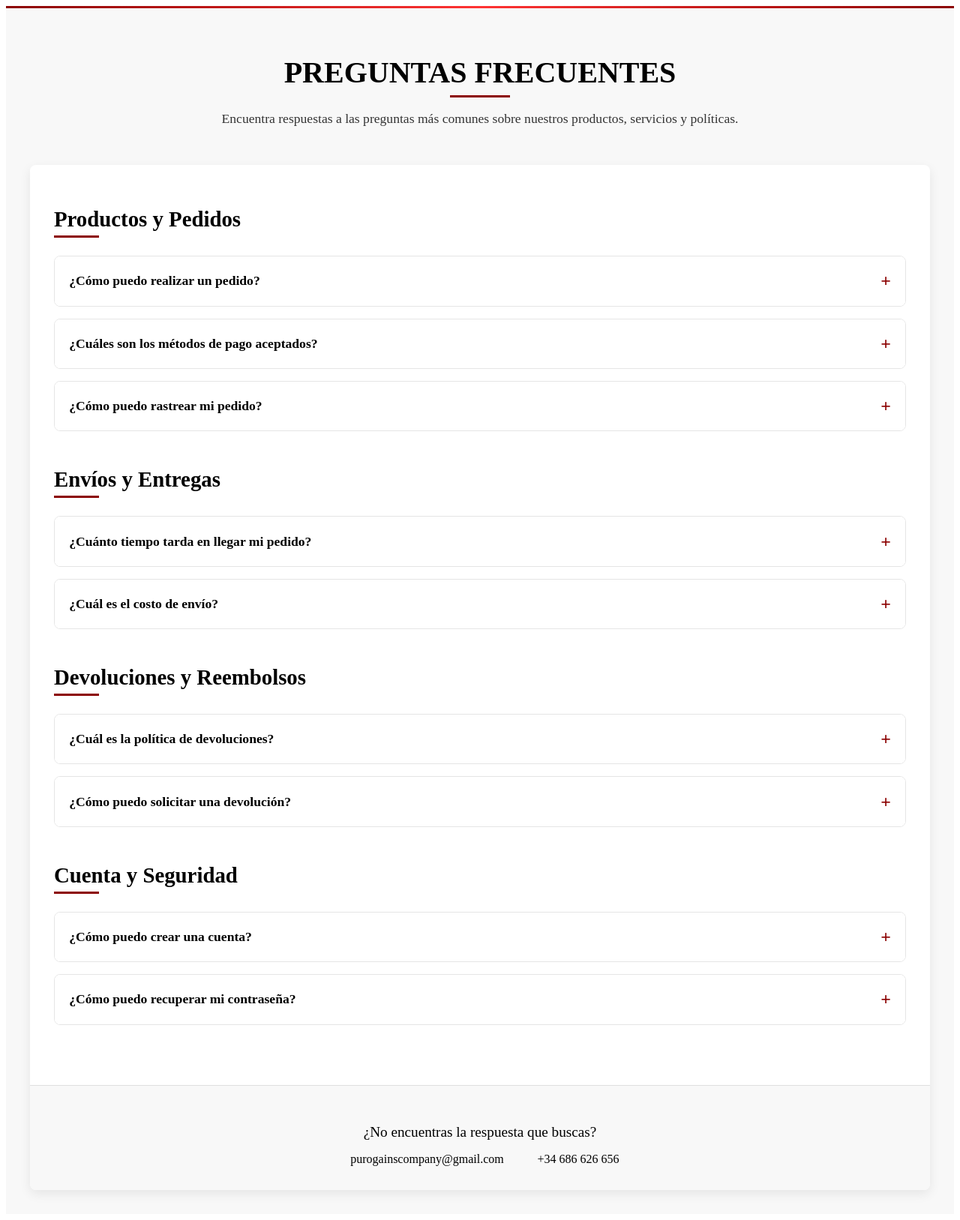
After one commit to diegocardonahernandez/TFG, a PHP site: page /paymentConfirmation/faq.php in a window 1280 px wide. The commit adds this page. Shown: the whole page at 75% size. Run offline with PHP 8.4, Linux system fonts and the light colour scheme.

Commit message:
Faq view

```diff
--- a/Controller/route.php
+++ b/Controller/route.php
@@ -42,6 +42,9 @@ switch ($method) {
                 break;
             case '/terms':
                 renderLayout('terms');
+                break;
+            case '/faq':
+                renderLayout('faq');
                 break;
             case '/accountUser':
                 require_once __DIR__ . '/../Controller/userAccountController.php';
--- /dev/null
+++ b/View/faq.php
@@ -0,0 +1,215 @@
+<link rel="stylesheet" href="/css/faqStyle.css">
+<section class="faq-section">
+    <div class="faq-container">
+        <div class="faq-header">
+            <div class="faq-title-container">
+                <h1 class="faq-title">Preguntas Frecuentes</h1>
+                <p class="faq-subtitle">Encuentra respuestas a las preguntas más comunes sobre nuestros productos, servicios y políticas.</p>
+            </div>
+        </div>
+
+        <div class="faq-content">
+            <div class="faq-card">
+                <div class="faq-category">
+                    <h2 class="faq-category-title">Productos y Pedidos</h2>
+
+                    <div class="faq-item">
+                        <div class="faq-question">
+                            <h3>¿Cómo puedo realizar un pedido?</h3>
+                            <span class="faq-toggle">+</span>
+                        </div>
+                        <div class="faq-answer">
+                            <p>Para realizar un pedido, sigue estos pasos:</p>
+                            <ol>
+                                <li>Navega por nuestra tienda y selecciona los productos deseados</li>
+                                <li>Añade los productos al carrito de compras</li>
+                                <li>Revisa tu carrito y procede al pago</li>
+                                <li>Inicia sesión o crea una cuenta si aún no tienes una</li>
+                                <li>Completa la información de envío y pago</li>
+                                <li>Confirma tu pedido</li>
+                            </ol>
+                        </div>
+                    </div>
+
+                    <div class="faq-item">
+                        <div class="faq-question">
+                            <h3>¿Cuáles son los métodos de pago aceptados?</h3>
+                            <span class="faq-toggle">+</span>
+                        </div>
+                        <div class="faq-answer">
+                            <p>Aceptamos los siguientes métodos de pago:</p>
+                            <ul>
+                                <li>Tarjetas de crédito/débito (Visa, MasterCard, American Express)</li>
+                                <li>PayPal</li>
+                                <li>Transferencia bancaria</li>
+                                <li>Pago contra reembolso (solo disponible en algunas regiones)</li>
+                            </ul>
+                        </div>
+                    </div>
+
+                    <div class="faq-item">
+                        <div class="faq-question">
+                            <h3>¿Cómo puedo rastrear mi pedido?</h3>
+                            <span class="faq-toggle">+</span>
+                        </div>
+                        <div class="faq-answer">
+                            <p>Una vez que tu pedido sea enviado, recibirás un correo electrónico con el número de seguimiento. Puedes rastrear tu pedido de las siguientes formas:</p>
+                            <ul>
+                                <li>Accediendo a tu cuenta en nuestra web</li>
+                                <li>Usando el enlace de seguimiento en el correo electrónico</li>
+                                <li>Contactando con nuestro servicio de atención al cliente</li>
+                            </ul>
+                        </div>
+                    </div>
+                </div>
+
+                <div class="faq-category">
+                    <h2 class="faq-category-title">Envíos y Entregas</h2>
+
+                    <div class="faq-item">
+                        <div class="faq-question">
+                            <h3>¿Cuánto tiempo tarda en llegar mi pedido?</h3>
+                            <span class="faq-toggle">+</span>
+                        </div>
+                        <div class="faq-answer">
+                            <p>Los tiempos de entrega varían según la ubicación y el método de envío seleccionado:</p>
+                            <ul>
+                                <li>Envío estándar: 3-5 días hábiles</li>
+                                <li>Envío express: 1-2 días hábiles</li>
+                                <li>Recogida en tienda: Disponible inmediatamente</li>
+                            </ul>
+                            <p>Los pedidos realizados después de las 14:00 se procesarán al día siguiente.</p>
+                        </div>
+                    </div>
+
+                    <div class="faq-item">
+                        <div class="faq-question">
+                            <h3>¿Cuál es el costo de envío?</h3>
+                            <span class="faq-toggle">+</span>
+                        </div>
+                        <div class="faq-answer">
+                            <p>El costo de envío se calcula en base a:</p>
+                            <ul>
+                                <li>Peso y dimensiones del paquete</li>
+                                <li>Ubicación de entrega</li>
+                                <li>Método de envío seleccionado</li>
+                            </ul>
+                            <p>Ofrecemos envío gratuito en pedidos superiores a 50€ en la península.</p>
+                        </div>
+                    </div>
+                </div>
+
+                <div class="faq-category">
+                    <h2 class="faq-category-title">Devoluciones y Reembolsos</h2>
+
+                    <div class="faq-item">
+                        <div class="faq-question">
+                            <h3>¿Cuál es la política de devoluciones?</h3>
+                            <span class="faq-toggle">+</span>
+                        </div>
+                        <div class="faq-answer">
+                            <p>Nuestra política de devoluciones incluye:</p>
+                            <ul>
+                                <li>14 días para devoluciones desde la recepción</li>
+                                <li>Productos en su estado original y con etiquetas</li>
+                                <li>Reembolso completo del precio de compra</li>
+                                <li>Devolución gratuita en caso de error nuestro</li>
+                            </ul>
+                        </div>
+                    </div>
+
+                    <div class="faq-item">
+                        <div class="faq-question">
+                            <h3>¿Cómo puedo solicitar una devolución?</h3>
+                            <span class="faq-toggle">+</span>
+                        </div>
+                        <div class="faq-answer">
+                            <p>Para solicitar una devolución:</p>
+                            <ol>
+                                <li>Accede a tu cuenta en nuestra web</li>
+                                <li>Selecciona el pedido que deseas devolver</li>
+                                <li>Indica el motivo de la devolución</li>
+                                <li>Imprime la etiqueta de devolución</li>
+                                <li>Empaca el producto y envíalo</li>
+                            </ol>
+                        </div>
+                    </div>
+                </div>
+
+                <div class="faq-category">
+                    <h2 class="faq-category-title">Cuenta y Seguridad</h2>
+
+                    <div class="faq-item">
+                        <div class="faq-question">
+                            <h3>¿Cómo puedo crear una cuenta?</h3>
+                            <span class="faq-toggle">+</span>
+                        </div>
+                        <div class="faq-answer">
+                            <p>Para crear una cuenta:</p>
+                            <ol>
+                                <li>Haz clic en "Registrarse" en la parte superior de la página</li>
+                                <li>Completa el formulario con tus datos</li>
+                                <li>Verifica tu correo electrónico</li>
+                                <li>¡Listo! Ya puedes comenzar a comprar</li>
+                            </ol>
+                        </div>
+                    </div>
+
+                    <div class="faq-item">
+                        <div class="faq-question">
+                            <h3>¿Cómo puedo recuperar mi contraseña?</h3>
+                            <span class="faq-toggle">+</span>
+                        </div>
+                        <div class="faq-answer">
+                            <p>Si olvidaste tu contraseña:</p>
+                            <ol>
+                                <li>Haz clic en "¿Olvidaste tu contraseña?"</li>
+                                <li>Ingresa tu correo electrónico</li>
+                                <li>Sigue las instrucciones enviadas a tu correo</li>
+                                <li>Crea una nueva contraseña segura</li>
+                            </ol>
+                        </div>
+                    </div>
+                </div>
+            </div>
+
+            <div class="faq-contact">
+                <p>¿No encuentras la respuesta que buscas?</p>
+                <div class="faq-contact-info">
+                    <p><i class="fas fa-envelope"></i> purogainscompany@gmail.com</p>
+                    <p><i class="fas fa-phone"></i> +34 686 626 656</p>
+                </div>
+            </div>
+        </div>
+    </div>
+</section>
+
+<script>
+    document.addEventListener('DOMContentLoaded', function() {
+        const faqItems = document.querySelectorAll('.faq-item');
+
+        faqItems.forEach(item => {
+            const question = item.querySelector('.faq-question');
+            const answer = item.querySelector('.faq-answer');
+            const toggle = item.querySelector('.faq-toggle');
+
+            question.addEventListener('click', () => {
+                const isOpen = answer.style.maxHeight;
+
+                // Cerrar todas las respuestas
+                document.querySelectorAll('.faq-answer').forEach(ans => {
+                    ans.style.maxHeight = null;
+                    ans.parentElement.classList.remove('active');
+                    ans.parentElement.querySelector('.faq-toggle').textContent = '+';
+                });
+
+                // Abrir/cerrar la respuesta actual
+                if (!isOpen) {
+                    answer.style.maxHeight = answer.scrollHeight + 'px';
+                    item.classList.add('active');
+                    toggle.textContent = '-';
+                }
+            });
+        });
+    });
+</script>
--- a/View/home.php
+++ b/View/home.php
@@ -50,7 +50,7 @@
                         <p class="hero-subtitle">Descubre nuestra gama de suplementos premium</p>
                         <div class="hero-cta">
                             <a href="#subscription" class="btn btn-danger">Suscríbete</a>
-                            <a href="#faq" class="btn btn-outline">Preguntas Frecuentes</a>
+                            <a href="/faq" class="btn btn-outline">Preguntas Frecuentes</a>
                         </div>
                     </div>
                 </div>
--- /dev/null
+++ b/public/css/faqStyle.css
@@ -0,0 +1,326 @@
+/* Variables compartidas con el sitio principal */
+:root {
+  --puro-red: #8b0000;
+  --puro-black: #000000;
+  --puro-white: #ffffff;
+  --puro-light-gray: #f8f8f8;
+  --puro-gray: #333333;
+}
+
+/* Estilos para la sección de FAQ */
+.faq-section {
+  min-height: calc(100vh - 150px);
+  padding: 2rem 0;
+  background-color: var(--puro-light-gray);
+  position: relative;
+}
+
+.faq-section::before {
+  content: "";
+  position: absolute;
+  top: 0;
+  left: 0;
+  right: 0;
+  height: 3px;
+  background: linear-gradient(
+    90deg,
+    var(--puro-red) 0%,
+    #ff3333 50%,
+    var(--puro-red) 100%
+  );
+  z-index: 1;
+}
+
+.faq-container {
+  max-width: 1200px;
+  margin: 0 auto;
+  padding: 0 1rem;
+}
+
+.faq-header {
+  text-align: center;
+  margin-bottom: 3rem;
+}
+
+.faq-title-container {
+  max-width: 800px;
+  margin: 0 auto;
+}
+
+.faq-title {
+  font-size: 2.5rem;
+  font-weight: 800;
+  color: var(--puro-black);
+  margin-bottom: 1rem;
+  text-transform: uppercase;
+  position: relative;
+}
+
+.faq-title::after {
+  content: "";
+  position: absolute;
+  bottom: -10px;
+  left: 50%;
+  transform: translateX(-50%);
+  width: 80px;
+  height: 3px;
+  background-color: var(--puro-red);
+}
+
+.faq-subtitle {
+  font-size: 1.1rem;
+  color: var(--puro-gray);
+  line-height: 1.6;
+  margin-top: 1.5rem;
+}
+
+.faq-content {
+  background-color: var(--puro-white);
+  border-radius: 8px;
+  box-shadow: 0 5px 15px rgba(0, 0, 0, 0.08);
+  overflow: hidden;
+}
+
+.faq-card {
+  padding: 2rem;
+}
+
+.faq-category {
+  margin-bottom: 3rem;
+}
+
+.faq-category:last-child {
+  margin-bottom: 0;
+}
+
+.faq-category-title {
+  font-size: 1.8rem;
+  font-weight: 700;
+  color: var(--puro-black);
+  margin-bottom: 1.5rem;
+  position: relative;
+  padding-bottom: 0.5rem;
+}
+
+.faq-category-title::after {
+  content: "";
+  position: absolute;
+  bottom: 0;
+  left: 0;
+  width: 60px;
+  height: 3px;
+  background-color: var(--puro-red);
+}
+
+.faq-item {
+  margin-bottom: 1rem;
+  border: 1px solid rgba(0, 0, 0, 0.1);
+  border-radius: 8px;
+  overflow: hidden;
+  transition: all 0.3s ease;
+}
+
+.faq-item:hover {
+  box-shadow: 0 3px 10px rgba(0, 0, 0, 0.1);
+}
+
+.faq-question {
+  padding: 1.2rem;
+  background-color: var(--puro-white);
+  cursor: pointer;
+  display: flex;
+  justify-content: space-between;
+  align-items: center;
+  transition: background-color 0.3s ease;
+}
+
+.faq-question:hover {
+  background-color: rgba(139, 0, 0, 0.05);
+}
+
+.faq-question h3 {
+  font-size: 1.1rem;
+  font-weight: 600;
+  color: var(--puro-black);
+  margin: 0;
+  padding-right: 2rem;
+}
+
+.faq-toggle {
+  font-size: 1.5rem;
+  color: var(--puro-red);
+  font-weight: bold;
+  transition: transform 0.3s ease;
+}
+
+.faq-answer {
+  max-height: 0;
+  overflow: hidden;
+  transition: max-height 0.3s ease-out;
+  background-color: var(--puro-light-gray);
+}
+
+.faq-answer p {
+  margin-bottom: 1rem;
+  color: var(--puro-gray);
+  line-height: 1.6;
+}
+
+.faq-answer ul,
+.faq-answer ol {
+  padding-left: 1.5rem;
+  margin-bottom: 1rem;
+}
+
+.faq-answer li {
+  margin-bottom: 0.5rem;
+  color: var(--puro-gray);
+  line-height: 1.6;
+}
+
+.faq-item.active .faq-question {
+  background-color: rgba(139, 0, 0, 0.05);
+}
+
+.faq-item.active .faq-toggle {
+  transform: rotate(45deg);
+}
+
+.faq-contact {
+  text-align: center;
+  padding: 2rem;
+  background-color: var(--puro-light-gray);
+  border-top: 1px solid rgba(0, 0, 0, 0.1);
+  margin-top: 2rem;
+}
+
+.faq-contact p {
+  font-size: 1.2rem;
+  color: var(--puro-black);
+  margin-bottom: 1rem;
+}
+
+.faq-contact-info {
+  display: flex;
+  justify-content: center;
+  gap: 2rem;
+  flex-wrap: wrap;
+}
+
+.faq-contact-info p {
+  display: flex;
+  align-items: center;
+  gap: 0.8rem;
+  margin: 0;
+  font-size: 1rem;
+}
+
+.faq-contact-info i {
+  color: var(--puro-red);
+  font-size: 1.2rem;
+}
+
+/* Animaciones */
+.faq-item {
+  opacity: 0;
+  transform: translateY(20px);
+  animation: fadeInUp 0.5s ease forwards;
+}
+
+@keyframes fadeInUp {
+  from {
+    opacity: 0;
+    transform: translateY(20px);
+  }
+  to {
+    opacity: 1;
+    transform: translateY(0);
+  }
+}
+
+/* Añadir delay en cascada para las categorías */
+.faq-category:nth-child(1) {
+  animation-delay: 0.1s;
+}
+.faq-category:nth-child(2) {
+  animation-delay: 0.2s;
+}
+.faq-category:nth-child(3) {
+  animation-delay: 0.3s;
+}
+.faq-category:nth-child(4) {
+  animation-delay: 0.4s;
+}
+
+/* Responsive */
+@media (max-width: 992px) {
+  .faq-title {
+    font-size: 2rem;
+  }
+
+  .faq-subtitle {
+    font-size: 1rem;
+  }
+
+  .faq-card {
+    padding: 1.5rem;
+  }
+
+  .faq-category-title {
+    font-size: 1.5rem;
+  }
+}
+
+@media (max-width: 768px) {
+  .faq-section {
+    padding: 1.5rem 0;
+  }
+
+  .faq-title {
+    font-size: 1.8rem;
+  }
+
+  .faq-category-title {
+    font-size: 1.3rem;
+  }
+
+  .faq-card {
+    padding: 1rem;
+  }
+
+  .faq-question h3 {
+    font-size: 1rem;
+  }
+
+  .faq-contact-info {
+    flex-direction: column;
+    gap: 1rem;
+  }
+}
+
+@media (max-width: 576px) {
+  .faq-title {
+    font-size: 1.5rem;
+  }
+
+  .faq-subtitle {
+    font-size: 0.9rem;
+  }
+
+  .faq-category-title {
+    font-size: 1.2rem;
+  }
+
+  .faq-question {
+    padding: 1rem;
+  }
+
+  .faq-question h3 {
+    font-size: 0.95rem;
+  }
+
+  .faq-answer p,
+  .faq-answer li {
+    font-size: 0.9rem;
+  }
+}
```
